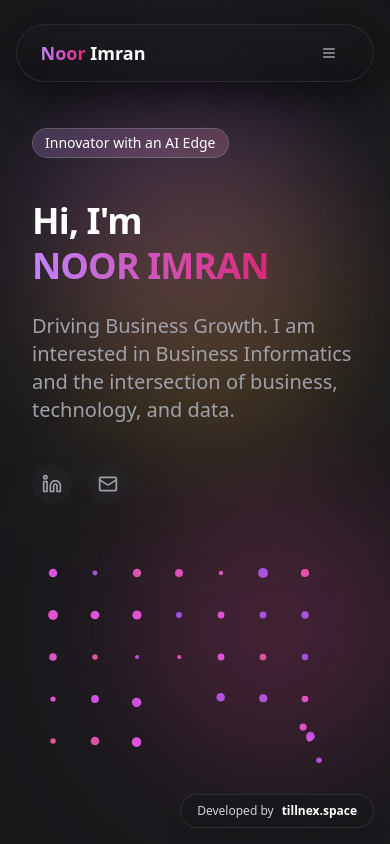
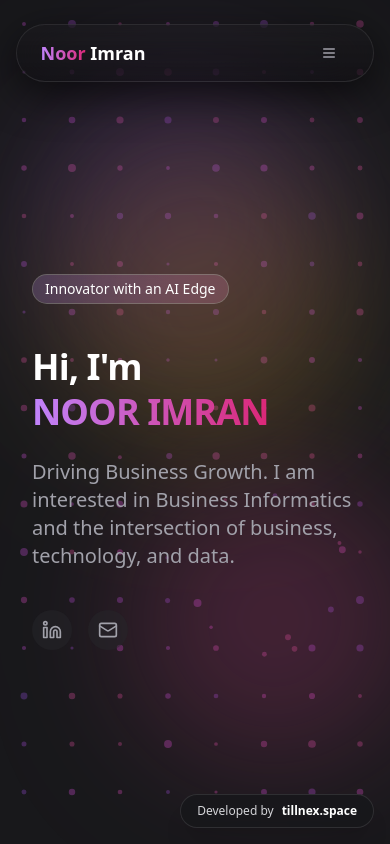
Before and after one commit to ranaahsana16-gif/portfoilio, a Next.js app: page / in a window 390 px wide. Shown: the top 844 px of the page. Built offline with nearby package versions, Linux system fonts and the light colour scheme.

Commit message:
fix: make particle canvas cover entire background on mobile for fully 3D aesthetic

```diff
--- a/app/page.tsx
+++ b/app/page.tsx
@@ -16,6 +16,10 @@ import { GlassmorphicCard } from "@/components/glassmorphic-card"
 export default function Portfolio() {
   return (
     <div className="min-h-screen bg-gradient-to-b from-zinc-900 via-zinc-900 to-black text-white overflow-hidden">
+      {/* Mobile Global Background Particles */}
+      <div className="block lg:hidden fixed inset-0 z-0 pointer-events-none opacity-30">
+        <CreativeHero isGlobalBackground={true} />
+      </div>
       <MouseFollower />
       <ScrollProgress />
       <FloatingNav />
@@ -57,7 +61,7 @@ export default function Portfolio() {
               </a>
             </div>
           </div>
-          <div className="flex justify-center">
+          <div className="hidden lg:flex justify-center">
             <CreativeHero />
           </div>
         </div>
--- a/components/creative-hero.tsx
+++ b/components/creative-hero.tsx
@@ -4,7 +4,7 @@ import { useEffect, useRef } from "react"
 import { motion } from "framer-motion"
 import { useMobile } from "@/hooks/use-mobile"
 
-export function CreativeHero() {
+export function CreativeHero({ isGlobalBackground = false }: { isGlobalBackground?: boolean }) {
   const canvasRef = useRef<HTMLCanvasElement>(null)
   const isMobile = useMobile()
 
@@ -64,7 +64,7 @@ export function CreativeHero() {
         this.y = y
         this.baseX = x
         this.baseY = y
-        this.size = Math.random() * (isMobile ? 3 : 5) + 2
+        this.size = Math.random() * (isMobile ? 2.5 : 5) + 1.5
         this.density = Math.random() * 30 + 1
         this.distance = 0
 
@@ -114,7 +114,7 @@ export function CreativeHero() {
 
     // Create particle grid
     const particlesArray: Particle[] = []
-    const gridSize = isMobile ? 42 : 30 // Larger grid size on mobile = fewer particles = buttery smooth performance
+    const gridSize = isMobile ? 48 : 30 // Slightly larger grid on mobile for absolute fluid speed
 
     function init() {
       particlesArray.length = 0
@@ -165,7 +165,7 @@ export function CreativeHero() {
           const dy = particlesArray[i].y - particlesArray[j].y
           const distance = Math.sqrt(dx * dx + dy * dy)
 
-          if (distance < (isMobile ? 40 : 30)) {
+          if (distance < (isMobile ? 45 : 30)) {
             ctx.beginPath()
             ctx.strokeStyle = `rgba(180, 120, 255, ${0.15 - distance / 150})`
             ctx.lineWidth = 0.5
@@ -194,7 +194,7 @@ export function CreativeHero() {
 
   return (
     <motion.div
-      className="w-full h-[250px] sm:h-[350px] md:h-[500px] relative pointer-events-none md:pointer-events-auto"
+      className={isGlobalBackground ? "w-full h-full" : "w-full h-[500px] relative pointer-events-none md:pointer-events-auto"}
       initial={{ opacity: 0 }}
       animate={{ opacity: 1 }}
       transition={{ duration: 1 }}
```
